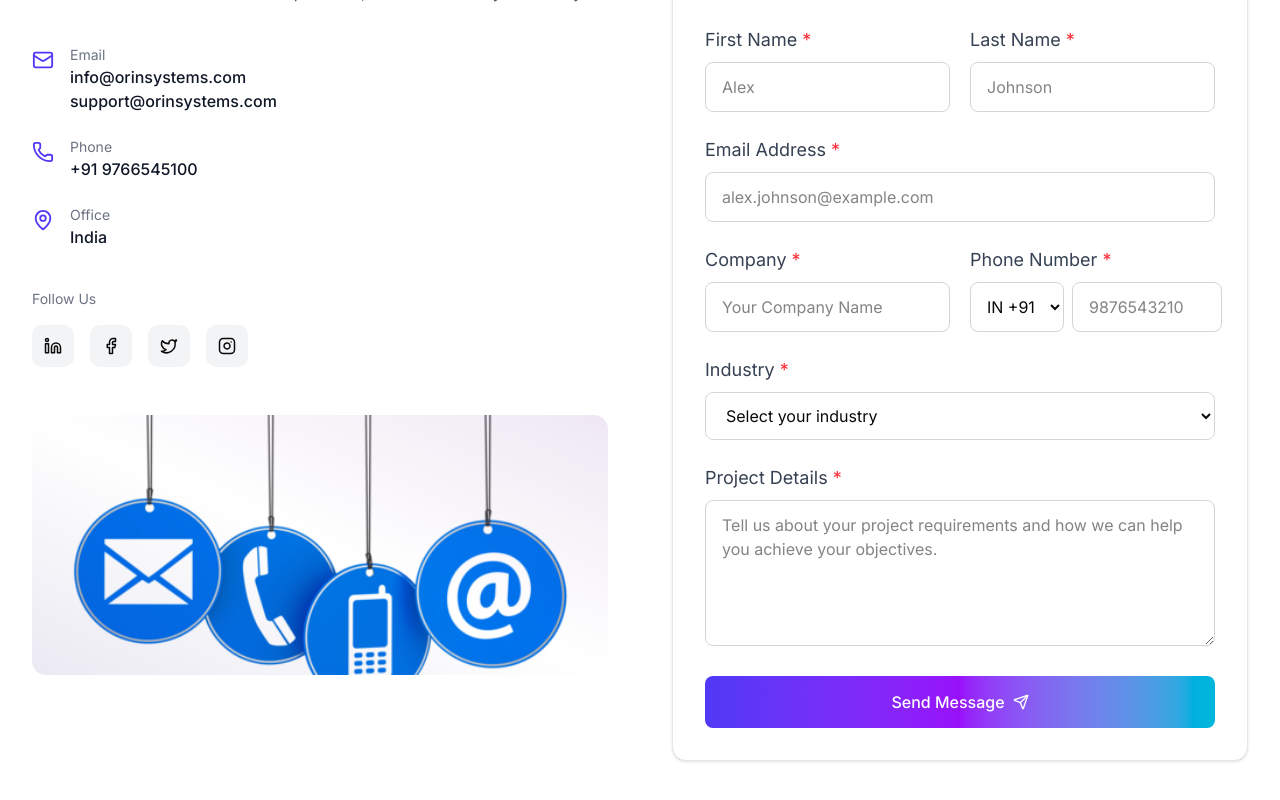
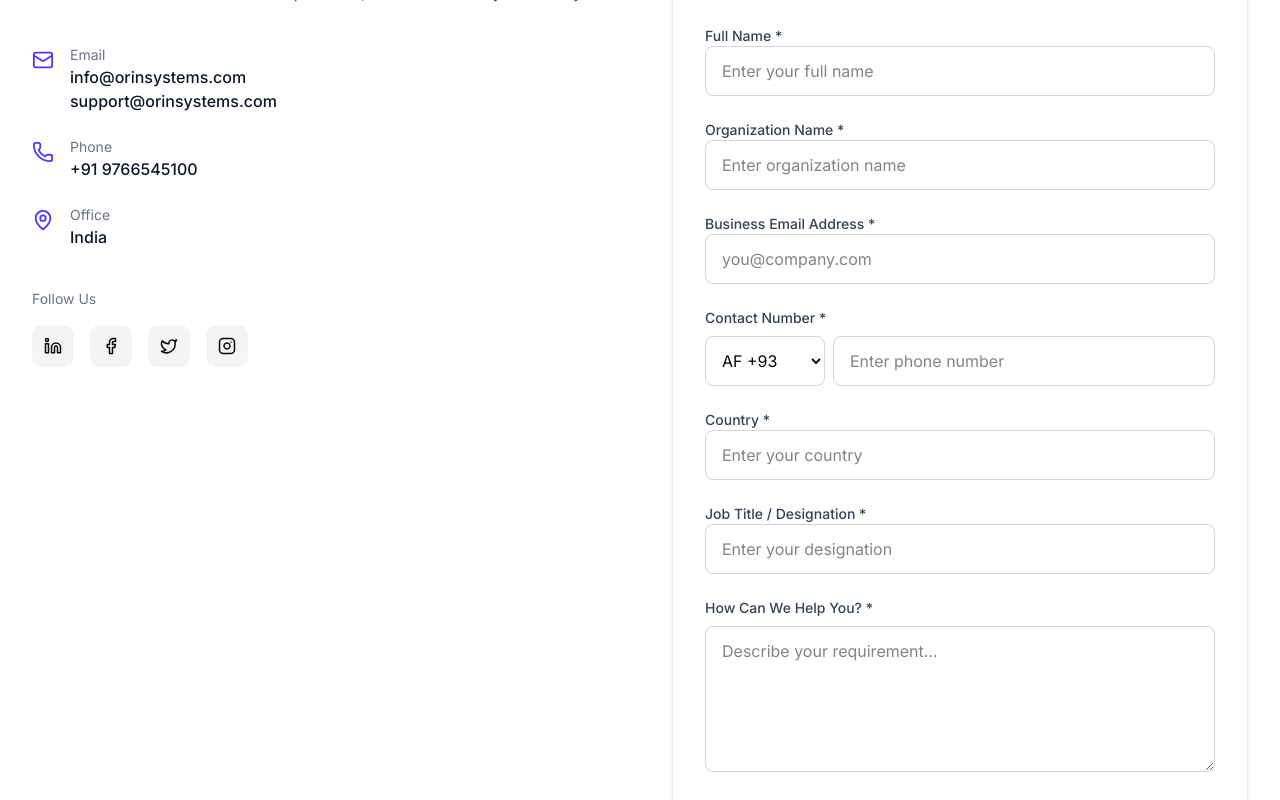
Before and after one commit to prathmesh-sargar/ORIN-SYSTEMS, a React (Vite) app: page /contact in a window 1280 px wide. Shown: the part 580-1380 px from the top of the page. Built offline with nearby package versions, Linux system fonts and the light colour scheme.

Commit message:
Orin v3 version

```diff
--- a/index.html
+++ b/index.html
@@ -3,13 +3,21 @@
 
 <head>
   <meta charset="UTF-8" />
-  <link rel="icon" type="image/svg+xml" href="/vite.svg" />
+  <link rel="icon" type="image/svg+xml" href="/orin.jpeg" />
   <link rel="preconnect" href="https://fonts.googleapis.com">
   <link rel="preconnect" href="https://fonts.gstatic.com" crossorigin>
   <link href="https://fonts.googleapis.com/css2?family=Inter:wght@400;500;600;700&display=swap" rel="stylesheet">
 
   <meta name="viewport" content="width=device-width, initial-scale=1.0" />
-  <title>orin-system</title>
+  <meta name="title" content="ORIN SYSTEMS | Engineering Future-Ready Enterprise Technology Solutions" />
+  <meta name="description"
+    content="ORIN SYSTEMS is a technology company designing secure, scalable, and intelligent software systems. We translate complex enterprise challenges into practical, future-ready solutions that deliver measurable operational value." />
+  <meta name="keywords"
+    content="ORIN SYSTEMS, enterprise software, technology solutions, scalable systems, intelligent platforms, software engineering company, enterprise technology India" />
+  <meta name="author" content="ORIN SYSTEMS" />
+  <meta name="robots" content="index, follow" />
+
+  <title>ORIN SYSTEMS | Engineering Future-Ready Enterprise Technology Solutions</title>
 </head>
 
 <body>
--- a/package.json
+++ b/package.json
@@ -18,6 +18,7 @@
     "radix-ui": "^1.4.3",
     "react": "^19.2.0",
     "react-dom": "^19.2.0",
+    "react-hook-form": "^7.71.1",
     "react-icons": "^5.5.0",
     "react-router-dom": "^7.13.0",
     "tailwind-merge": "^3.4.0",
--- /dev/null
+++ b/src/data/countryCodes.js
@@ -0,0 +1,195 @@
+export const countryCodes = [
+  { name: "AF", dialCode: "+93" },
+  { name: "AL", dialCode: "+355" },
+  { name: "DZ", dialCode: "+213" },
+  { name: "AD", dialCode: "+376" },
+  { name: "AO", dialCode: "+244" },
+  { name: "AG", dialCode: "+1" },
+  { name: "AR", dialCode: "+54" },
+  { name: "AM", dialCode: "+374" },
+  { name: "AU", dialCode: "+61" },
+  { name: "AT", dialCode: "+43" },
+  { name: "AZ", dialCode: "+994" },
+  { name: "BS", dialCode: "+1" },
+  { name: "BH", dialCode: "+973" },
+  { name: "BD", dialCode: "+880" },
+  { name: "BB", dialCode: "+1" },
+  { name: "BY", dialCode: "+375" },
+  { name: "BE", dialCode: "+32" },
+  { name: "BZ", dialCode: "+501" },
+  { name: "BJ", dialCode: "+229" },
+  { name: "BT", dialCode: "+975" },
+  { name: "BO", dialCode: "+591" },
+  { name: "BA", dialCode: "+387" },
+  { name: "BW", dialCode: "+267" },
+  { name: "BR", dialCode: "+55" },
+  { name: "BN", dialCode: "+673" },
+  { name: "BG", dialCode: "+359" },
+  { name: "BF", dialCode: "+226" },
+  { name: "BI", dialCode: "+257" },
+  { name: "KH", dialCode: "+855" },
+  { name: "CM", dialCode: "+237" },
+  { name: "CA", dialCode: "+1" },
+  { name: "CV", dialCode: "+238" },
+  { name: "CF", dialCode: "+236" },
+  { name: "TD", dialCode: "+235" },
+  { name: "CL", dialCode: "+56" },
+  { name: "CN", dialCode: "+86" },
+  { name: "CO", dialCode: "+57" },
+  { name: "KM", dialCode: "+269" },
+  { name: "CG", dialCode: "+242" },
+  { name: "CD", dialCode: "+243" },
+  { name: "CR", dialCode: "+506" },
+  { name: "CI", dialCode: "+225" },
+  { name: "HR", dialCode: "+385" },
+  { name: "CU", dialCode: "+53" },
+  { name: "CY", dialCode: "+357" },
+  { name: "CZ", dialCode: "+420" },
+  { name: "DK", dialCode: "+45" },
+  { name: "DJ", dialCode: "+253" },
+  { name: "DM", dialCode: "+1" },
+  { name: "DO", dialCode: "+1" },
+  { name: "EC", dialCode: "+593" },
+  { name: "EG", dialCode: "+20" },
+  { name: "SV", dialCode: "+503" },
+  { name: "GQ", dialCode: "+240" },
+  { name: "ER", dialCode: "+291" },
+  { name: "EE", dialCode: "+372" },
+  { name: "SZ", dialCode: "+268" },
+  { name: "ET", dialCode: "+251" },
+  { name: "FJ", dialCode: "+679" },
+  { name: "FI", dialCode: "+358" },
+  { name: "FR", dialCode: "+33" },
+  { name: "GA", dialCode: "+241" },
+  { name: "GM", dialCode: "+220" },
+  { name: "GE", dialCode: "+995" },
+  { name: "DE", dialCode: "+49" },
+  { name: "GH", dialCode: "+233" },
+  { name: "GR", dialCode: "+30" },
+  { name: "GD", dialCode: "+1" },
+  { name: "GT", dialCode: "+502" },
+  { name: "GN", dialCode: "+224" },
+  { name: "GW", dialCode: "+245" },
+  { name: "GY", dialCode: "+592" },
+  { name: "HT", dialCode: "+509" },
+  { name: "HN", dialCode: "+504" },
+  { name: "HU", dialCode: "+36" },
+  { name: "IS", dialCode: "+354" },
+  { name: "IN", dialCode: "+91" },
+  { name: "ID", dialCode: "+62" },
+  { name: "IR", dialCode: "+98" },
+  { name: "IQ", dialCode: "+964" },
+  { name: "IE", dialCode: "+353" },
+  { name: "IL", dialCode: "+972" },
+  { name: "IT", dialCode: "+39" },
+  { name: "JM", dialCode: "+1" },
+  { name: "JP", dialCode: "+81" },
+  { name: "JO", dialCode: "+962" },
+  { name: "KZ", dialCode: "+7" },
+  { name: "KE", dialCode: "+254" },
+  { name: "KI", dialCode: "+686" },
+  { name: "KP", dialCode: "+850" },
+  { name: "KR", dialCode: "+82" },
+  { name: "KW", dialCode: "+965" },
+  { name: "KG", dialCode: "+996" },
+  { name: "LA", dialCode: "+856" },
+  { name: "LV", dialCode: "+371" },
+  { name: "LB", dialCode: "+961" },
+  { name: "LS", dialCode: "+266" },
+  { name: "LR", dialCode: "+231" },
+  { name: "LY", dialCode: "+218" },
+  { name: "LI", dialCode: "+423" },
+  { name: "LT", dialCode: "+370" },
+  { name: "LU", dialCode: "+352" },
+  { name: "MG", dialCode: "+261" },
+  { name: "MW", dialCode: "+265" },
+  { name: "MY", dialCode: "+60" },
+  { name: "MV", dialCode: "+960" },
+  { name: "ML", dialCode: "+223" },
+  { name: "MT", dialCode: "+356" },
+  { name: "MH", dialCode: "+692" },
+  { name: "MR", dialCode: "+222" },
+  { name: "MU", dialCode: "+230" },
+  { name: "MX", dialCode: "+52" },
+  { name: "FM", dialCode: "+691" },
+  { name: "MD", dialCode: "+373" },
+  { name: "MC", dialCode: "+377" },
+  { name: "MN", dialCode: "+976" },
+  { name: "ME", dialCode: "+382" },
+  { name: "MA", dialCode: "+212" },
+  { name: "MZ", dialCode: "+258" },
+  { name: "MM", dialCode: "+95" },
+  { name: "NA", dialCode: "+264" },
+  { name: "NR", dialCode: "+674" },
+  { name: "NP", dialCode: "+977" },
+  { name: "NL", dialCode: "+31" },
+  { name: "NZ", dialCode: "+64" },
+  { name: "NI", dialCode: "+505" },
+  { name: "NE", dialCode: "+227" },
+  { name: "NG", dialCode: "+234" },
+  { name: "NO", dialCode: "+47" },
+  { name: "OM", dialCode: "+968" },
+  { name: "PK", dialCode: "+92" },
+  { name: "PW", dialCode: "+680" },
+  { name: "PA", dialCode: "+507" },
+  { name: "PG", dialCode: "+675" },
+  { name: "PY", dialCode: "+595" },
+  { name: "PE", dialCode: "+51" },
+  { name: "PH", dialCode: "+63" },
+  { name: "PL", dialCode: "+48" },
+  { name: "PT", dialCode: "+351" },
+  { name: "QA", dialCode: "+974" },
+  { name: "RO", dialCode: "+40" },
+  { name: "RU", dialCode: "+7" },
+  { name: "RW", dialCode: "+250" },
+  { name: "KN", dialCode: "+1" },
+  { name: "LC", dialCode: "+1" },
+  { name: "VC", dialCode: "+1" },
+  { name: "WS", dialCode: "+685" },
+  { name: "SM", dialCode: "+378" },
+  { name: "ST", dialCode: "+239" },
+  { name: "SA", dialCode: "+966" },
+  { name: "SN", dialCode: "+221" },
+  { name: "RS", dialCode: "+381" },
+  { name: "SC", dialCode: "+248" },
+  { name: "SL", dialCode: "+232" },
+  { name: "SG", dialCode: "+65" },
+  { name: "SK", dialCode: "+421" },
+  { name: "SI", dialCode: "+386" },
+  { name: "SB", dialCode: "+677" },
+  { name: "SO", dialCode: "+252" },
+  { name: "ZA", dialCode: "+27" },
+  { name: "ES", dialCode: "+34" },
+  { name: "LK", dialCode: "+94" },
+  { name: "SD", dialCode: "+249" },
+  { name: "SR", dialCode: "+597" },
+  { name: "SE", dialCode: "+46" },
+  { name: "CH", dialCode: "+41" },
+  { name: "SY", dialCode: "+963" },
+  { name: "TW", dialCode: "+886" },
+  { name: "TJ", dialCode: "+992" },
+  { name: "TZ", dialCode: "+255" },
+  { name: "TH", dialCode: "+66" },
+  { name: "TL", dialCode: "+670" },
+  { name: "TG", dialCode: "+228" },
+  { name: "TO", dialCode: "+676" },
+  { name: "TT", dialCode: "+1" },
+  { name: "TN", dialCode: "+216" },
+  { name: "TR", dialCode: "+90" },
+  { name: "TM", dialCode: "+993" },
+  { name: "TV", dialCode: "+688" },
+  { name: "UG", dialCode: "+256" },
+  { name: "UA", dialCode: "+380" },
+  { name: "AE", dialCode: "+971" },
+  { name: "GB", dialCode: "+44" },
+  { name: "US", dialCode: "+1" },
+  { name: "UY", dialCode: "+598" },
+  { name: "UZ", dialCode: "+998" },
+  { name: "VU", dialCode: "+678" },
+  { name: "VA", dialCode: "+379" },
+  { name: "VE", dialCode: "+58" },
+  { name: "VN", dialCode: "+84" },
+  { name: "YE", dialCode: "+967" },
+  { name: "ZM", dialCode: "+260" },
+  { name: "ZW", dialCode: "+263" }
+];
--- a/src/pages/Contact.jsx
+++ b/src/pages/Contact.jsx
@@ -9,8 +9,35 @@ import {
   Instagram,
   Send,
 } from "lucide-react";
+import { useForm } from "react-hook-form";
+import { countryCodes } from "../data/countryCodes";
+
+function Input({ error, ...props }) {
+  return (
+    <div>
+      <input
+        {...props}
+        className="w-full border border-gray-300 rounded-md px-4 py-3 outline-none focus:ring-2 focus:ring-indigo-600"
+      />
+      {error && <p className="text-red-500 text-sm mt-1">{error.message}</p>}
+    </div>
+  );
+}
 
 export default function Contact() {
+  const {
+    register,
+    handleSubmit,
+    reset,
+    formState: { errors, isSubmitting },
+  } = useForm();
+
+  const onSubmit = async (data) => {
+
+    console.log("Form Data:", data);
+
+  };
+
   return (
     <main className="bg-white">
       {/* HERO */}
@@ -115,15 +142,7 @@ export default function Contact() {
                 </div>
               </div>
 
-              {/* IMAGE BLOCK */}
-              <div className="relative mt-12">
-                <img
-                  src="/images/contactus.png"
-                  alt="Engineering discussion"
-                  className="w-full h-[260px] object-cover rounded-xl"
-                />
-                <div className="absolute inset-0 rounded-xl bg-gradient-to-tr from-indigo-900/10 via-transparent to-purple-900/10"></div>
-              </div>
+
             </div>
 
             {/* RIGHT SIDE — FORM */}
@@ -137,115 +156,178 @@ export default function Contact() {
                 </p>
               </div>
 
-              <form className="p-8 space-y-6 p-6">
-                {/* FIRST + LAST NAME */}
-                <div className="grid md:grid-cols-2 gap-5">
+              {/* FORM */}
+              <form onSubmit={handleSubmit(onSubmit)} className="p-8 space-y-6">
+                {/* FULL NAME */}
                 <div>
-                    <label className="text-lg text-gray-700">
-                      First Name <span className="text-red-500">*</span>
+                  <label
+                    htmlFor="fullName"
+                    className="block text-sm font-medium text-gray-700"
+                  >
+                    Full Name *
                   </label>
-                    <input
-                      required
-                      type="text"
-                      placeholder="Alex"
-                      className="mt-2 w-full border border-gray-300 rounded-md px-4 py-3 focus:ring-2 focus:ring-indigo-600 outline-none"
+                  <Input
+                    id="fullName"
+                    placeholder="Enter your full name"
+                    error={errors.fullName}
+                    {...register("fullName", {
+                      required: "Full name is required",
+                    })}
                   />
                 </div>
 
+                {/* ORGANIZATION */}
                 <div>
-                    <label className="text-lg text-gray-700">
-                      Last Name <span className="text-red-500">*</span>
+                  <label
+                    htmlFor="organization"
+                    className="block text-sm font-medium text-gray-700"
+                  >
+                    Organization Name *
                   </label>
-                    <input
-                      type="text"
-                      required
-                      placeholder="Johnson"
-                      className="mt-2 w-full border border-gray-300 rounded-md px-4 py-3 focus:ring-2 focus:ring-indigo-600 outline-none"
+                  <Input
+                    id="organization"
+                    placeholder="Enter organization name"
+                    error={errors.organization}
+                    {...register("organization", {
+                      required: "Organization name is required",
+                    })}
                   />
-                  </div>
                 </div>
 
                 {/* EMAIL */}
                 <div>
-                  <label className="text-lg text-gray-700">
-                    Email Address <span className="text-red-500">*</span>
+                  <label
+                    htmlFor="email"
+                    className="block text-sm font-medium text-gray-700"
+                  >
+                    Business Email Address *
                   </label>
-                  <input
+                  <Input
+                    id="email"
                     type="email"
-                     required
-                    placeholder="alex.johnson@example.com"
-                    className="mt-2 w-full border border-gray-300 rounded-md px-4 py-3 focus:ring-2 focus:ring-indigo-600 outline-none"
+                    placeholder="you@company.com"
+                    error={errors.email}
+                    {...register("email", {
+                      required: "Email required",
+                      pattern: {
+                        value: /^[^\s@]+@[^\s@]+\.[^\s@]+$/,
+                        message: "Invalid email address",
+                      },
+                    })}
                   />
                 </div>
 
-                {/* COMPANY + PHONE */}
-                <div className="grid md:grid-cols-2 gap-5">
+                {/* PHONE */}
                 <div>
-                    <label className="text-lg text-gray-700">
-                      Company <span className="text-red-500">*</span>
+                  <label className="block text-sm font-medium text-gray-700">
+                    Contact Number *
                   </label>
+
+                  <div className="flex gap-2 mt-2">
+                    <select
+                      {...register("countryCode")}
+                      className="border border-gray-300 rounded-md px-3 py-3 bg-white"
+                    >
+                      {countryCodes.map((c) => (
+                        <option key={c.name} value={c.dialCode}>
+                          {c.name} {c.dialCode}
+                        </option>
+                      ))}
+                    </select>
+
                     <input
-                      type="text"
-                      required
-                      placeholder="Your Company Name"
-                      className="mt-2 w-full border border-gray-300 rounded-md px-4 py-3 focus:ring-2 focus:ring-indigo-600 outline-none"
+                      id="phone"
+                      placeholder="Enter phone number"
+                      className="flex-1 border border-gray-300 rounded-md px-4 py-3 outline-none focus:ring-2 focus:ring-indigo-600"
+                      {...register("phone", {
+                        required: "Phone number required",
+                        pattern: {
+                          value: /^[0-9]{7,15}$/,
+                          message: "Invalid phone number",
+                        },
+                      })}
                     />
                   </div>
 
-                  <div>
-                    <label className="text-lg text-gray-700">
-                      Phone Number <span className="text-red-500">*</span>
-                    </label>
-
-                    <div className="mt-2 flex gap-2">
-                      <select className="border border-gray-300 rounded-md px-3 py-3 bg-white">
-                        <option>IN +91</option>
-                      </select>
-
-                      <input
-                        type="tel"
-                        required
-                        placeholder="9876543210"
-                        className="flex-1 border w-[150px] border-gray-300 rounded-md px-4 py-3 focus:ring-2 focus:ring-indigo-600 outline-none"
-                      />
-                    </div>
-                  </div>
+                  {errors.phone && (
+                    <p className="text-red-500 text-sm mt-1">
+                      {errors.phone.message}
+                    </p>
+                  )}
                 </div>
 
-                {/* INDUSTRY */}
+                {/* COUNTRY */}
                 <div>
-                  <label className="text-lg text-gray-700">
-                    Industry <span className="text-red-500">*</span>
+                  <label
+                    htmlFor="country"
+                    className="block text-sm font-medium text-gray-700"
+                  >
+                    Country *
                   </label>
-                  <select className="mt-2 w-full border border-gray-300 rounded-md px-4 py-3 bg-white focus:ring-2 focus:ring-indigo-600 outline-none">
-                    <option>Select your industry</option>
-                    <option>Finance</option>
-                    <option>Healthcare</option>
-                    <option>Manufacturing</option>
-                    <option>Retail</option>
-                    <option>Technology</option>
-                    <option>Other</option>
-                  </select>
-                </div>
-
-                {/* PROJECT DETAILS */}
-                <div>
-                  <label className="text-lg text-gray-700">
-                    Project Details <span className="text-red-500">*</span>
-                  </label>
-                  <textarea
-                    rows="5"
-                    placeholder="Tell us about your project requirements and how we can help you achieve your objectives."
-                    className="mt-2 w-full border border-gray-300 rounded-md px-4 py-3 focus:ring-2 focus:ring-indigo-600 outline-none"
+                  <Input
+                    id="country"
+                    placeholder="Enter your country"
+                    error={errors.country}
+                    {...register("country", {
+                      required: "Country is required",
+                    })}
                   />
                 </div>
 
-                {/* SUBMIT */}
+                {/* DESIGNATION */}
+                <div>
+                  <label
+                    htmlFor="designation"
+                    className="block text-sm font-medium text-gray-700"
+                  >
+                    Job Title / Designation *
+                  </label>
+                  <Input
+                    id="designation"
+                    placeholder="Enter your designation"
+                    error={errors.designation}
+                    {...register("designation", {
+                      required: "Designation required",
+                    })}
+                  />
+                </div>
+
+                {/* MESSAGE */}
+                <div>
+                  <label
+                    htmlFor="message"
+                    className="block text-sm font-medium text-gray-700"
+                  >
+                    How Can We Help You? *
+                  </label>
+                  <textarea
+                    id="message"
+                    rows="5"
+                    placeholder="Describe your requirement..."
+                    className="mt-2 w-full border border-gray-300 rounded-md px-4 py-3 outline-none focus:ring-2 focus:ring-indigo-600"
+                    {...register("message", {
+                      required: "Message required",
+                    })}
+                  />
+                  {errors.message && (
+                    <p className="text-red-500 text-sm mt-1">
+                      {errors.message.message}
+                    </p>
+                  )}
+                </div>
+
+                <p className="text-sm text-gray-500">
+                  All information submitted will be handled in accordance with
+                  our confidentiality and data protection standards.
+                </p>
+
                 <button
                   type="submit"
-                  className="w-full bg-gradient-to-r from-indigo-600 via-purple-600 to-cyan-500 text-white py-3.5 rounded-md font-medium flex items-center justify-center gap-2 hover:opacity-95 transition"
+                  disabled={isSubmitting}
+                  className="w-full bg-gradient-to-r from-indigo-600 via-purple-600 to-cyan-500 text-white py-3.5 rounded-md flex items-center justify-center gap-2"
                 >
-                  Send Message <Send size={16} />
+                  {isSubmitting ? "Sending..." : "Send Message"}
+                  <Send size={16} />
                 </button>
               </form>
             </div>
--- a/src/pages/WhoWeAre.jsx
+++ b/src/pages/WhoWeAre.jsx
@@ -75,7 +75,7 @@ export default function WhoWeAre() {
               </h2>
 
               <p className="text-lg">
-                ORIN SYSTEMS is a technology company specializing in the design
+                ORIN SYSTEMS is a Engineering-led technology company specializing in the design
                 and engineering of secure, scalable, and intelligent software
                 systems for modern enterprises. We deliver AI/ML-driven
                 solutions, SaaS platforms, Industrial IoT systems, and
```
Also changed, not shown: public/orin.jpeg (added), 1 other file (tests, documents, lock files or other folders). Lines whose indentation alone changed are shown as unchanged.
